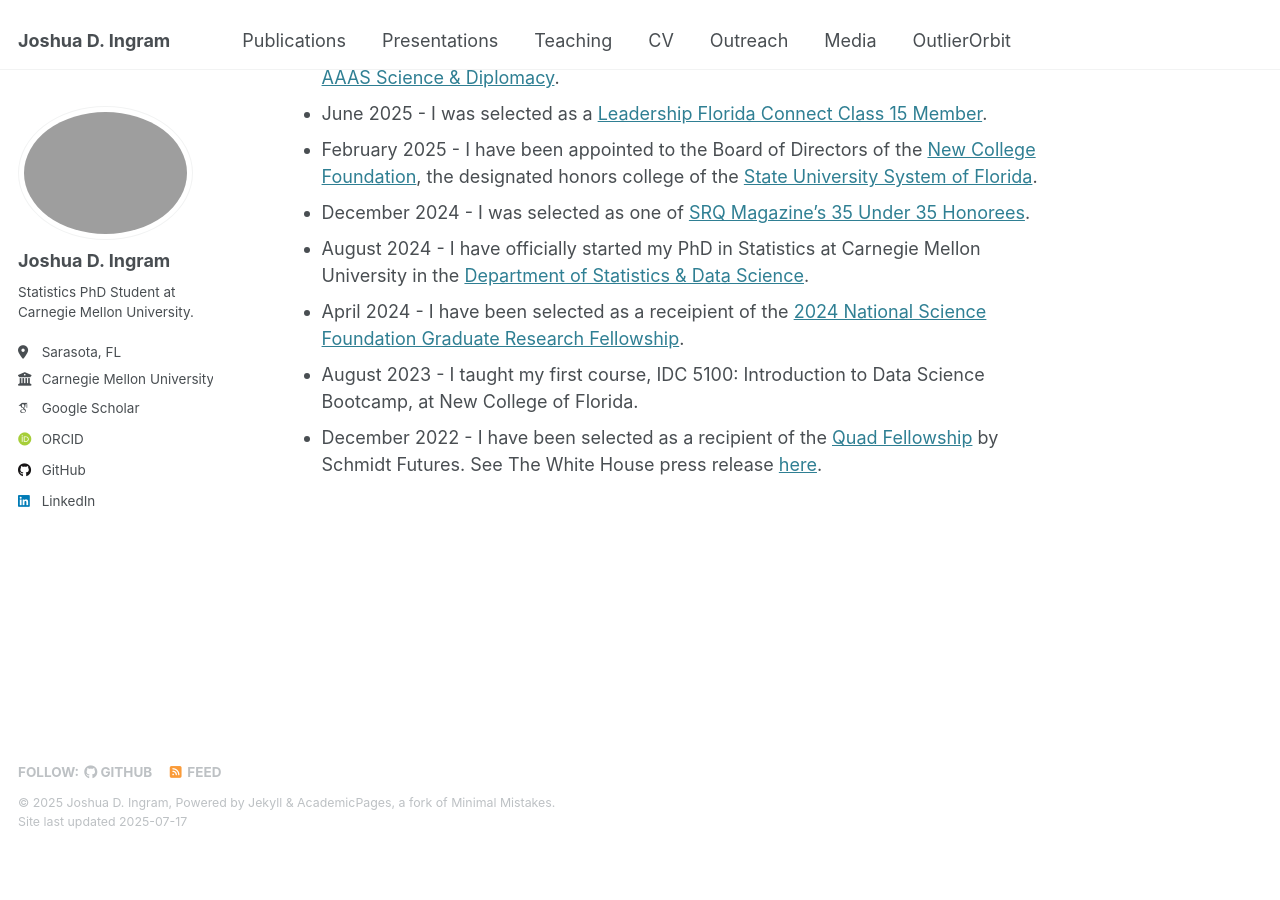
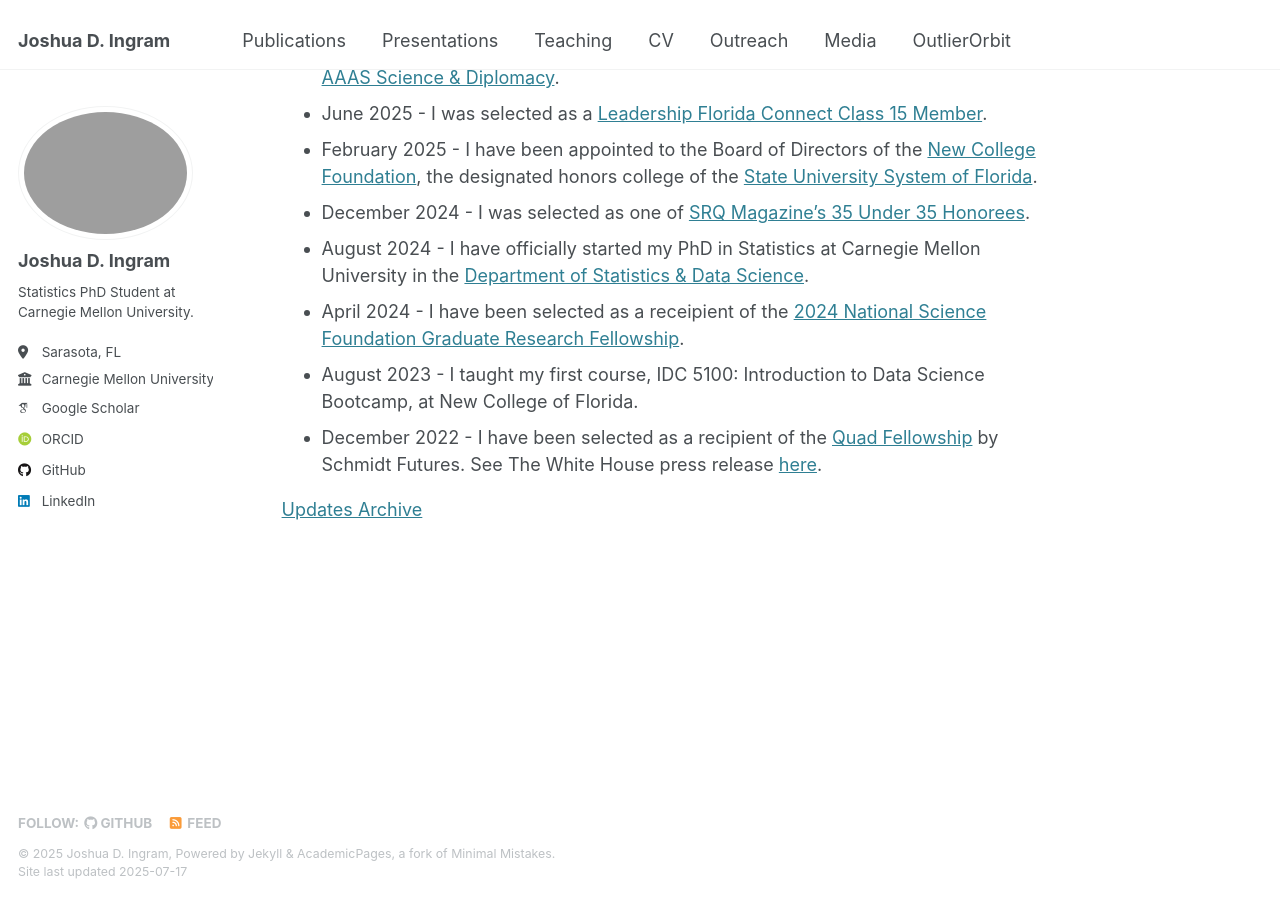
Before and after one commit to Joshuaingram/joshuaingram.github.io, a Jekyll site: the page built from _pages/about.md, in a window 1280 px wide and 900 px high, scrolled down 1114 px. Built offline with Jekyll 4.4.1, drawn with Linux system fonts in a browser that asks for light colours; some web fonts are replaced; before the commit the page ends 1963 px from its top, so only the background shows below that.

Commit message:
Update about.md

```diff
--- a/_pages/about.md
+++ b/_pages/about.md
@@ -36,3 +36,5 @@
 * April 2024 - I have been selected as a receipient of the [2024 National Science Foundation Graduate Research Fellowship](https://www.nsfgrfp.org/about/about-grfp/).
 * August 2023 - I taught my first course, IDC 5100: Introduction to Data Science Bootcamp, at New College of Florida.
 * December 2022 - I have been selected as a recipient of the [Quad Fellowship](https://www.quadfellowship.org/quad-fellows) by Schmidt Futures. See The White House press release [here](https://www.whitehouse.gov/briefing-room/statements-releases/2022/12/09/statement-by-national-security-advisor-jake-sullivan-congratulating-inaugural-quad-fellows/).
+
+[Updates Archive](https://www.leadershipflorida.org/announcing-the-2025-2026-new-class-members)
```
